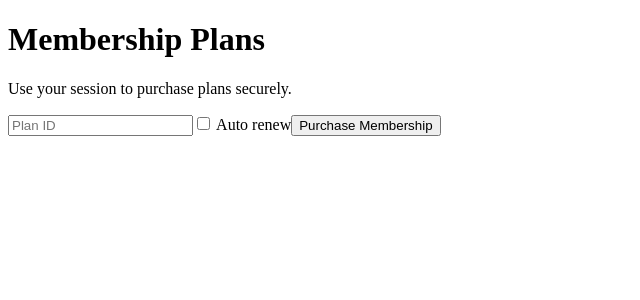
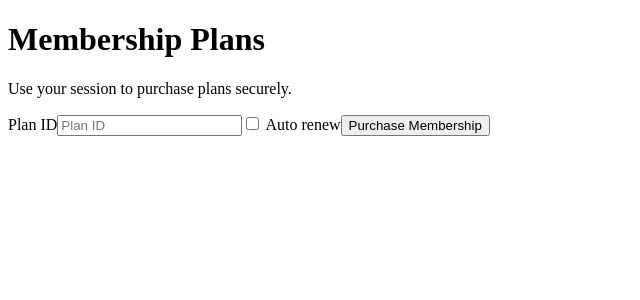
Before and after one commit to Teamtrue/luxury-members, a Next.js app in the folder luxury-members-next/: page /memberships in a window 1280 px wide. Shown: the top 300 px of the page, without its empty margins (0-640 px from the left). Built offline with nearby package versions, Linux system fonts and the light colour scheme.

Commit message:
Improve memberships page accessibility and clarity

```diff
--- a/luxury-members-next/app/memberships/page.tsx
+++ b/luxury-members-next/app/memberships/page.tsx
@@ -3,8 +3,10 @@ export default function MembershipsPage() {
     <main>
       <h1>Membership Plans</h1>
       <p>Use your session to purchase plans securely.</p>
-      <form method="post" action="/api/memberships/purchase">
-        <input name="planId" placeholder="Plan ID" required />
+      <form method="post" action="/api/memberships/purchase" aria-label="Membership purchase form">
+        <label htmlFor="planId">Plan ID</label>
+        <input id="planId" name="planId" placeholder="Plan ID" required />
+
         <label>
           <input name="autoRenew" type="checkbox" /> Auto renew
         </label>
```
